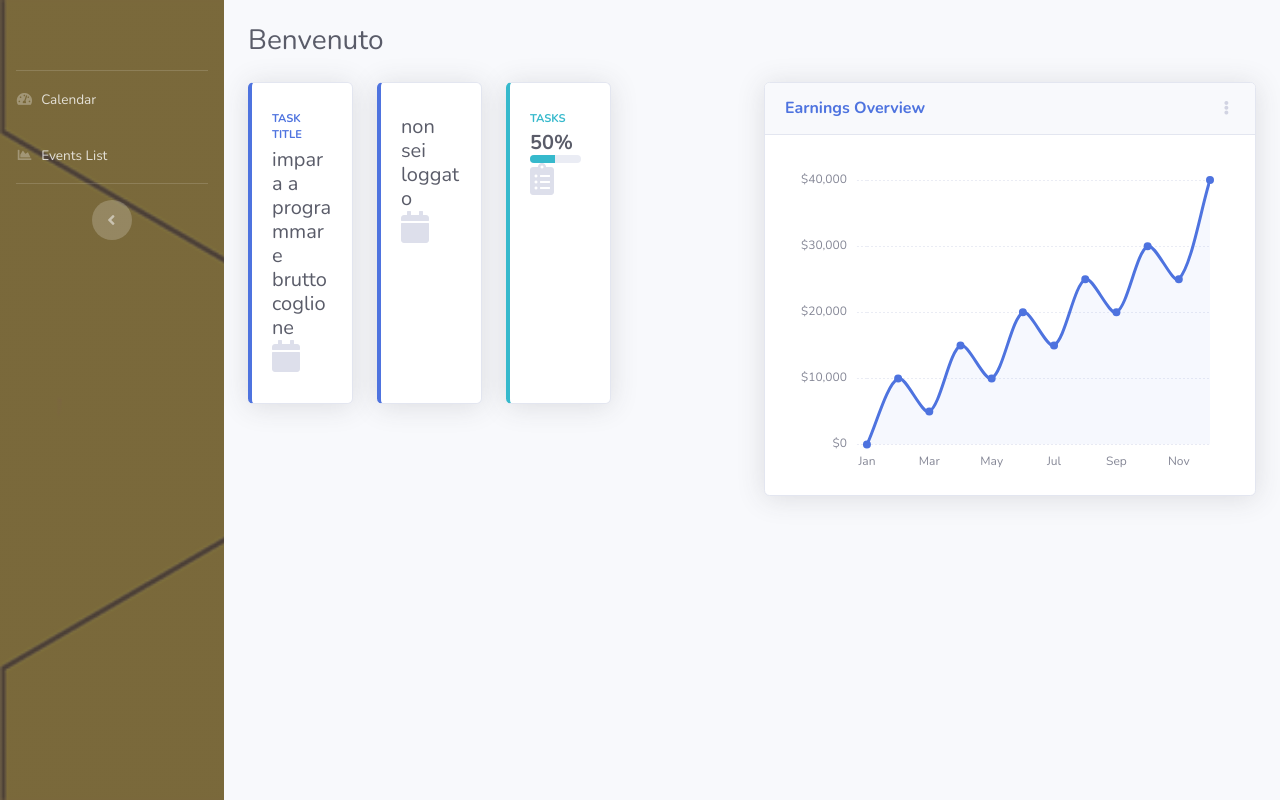
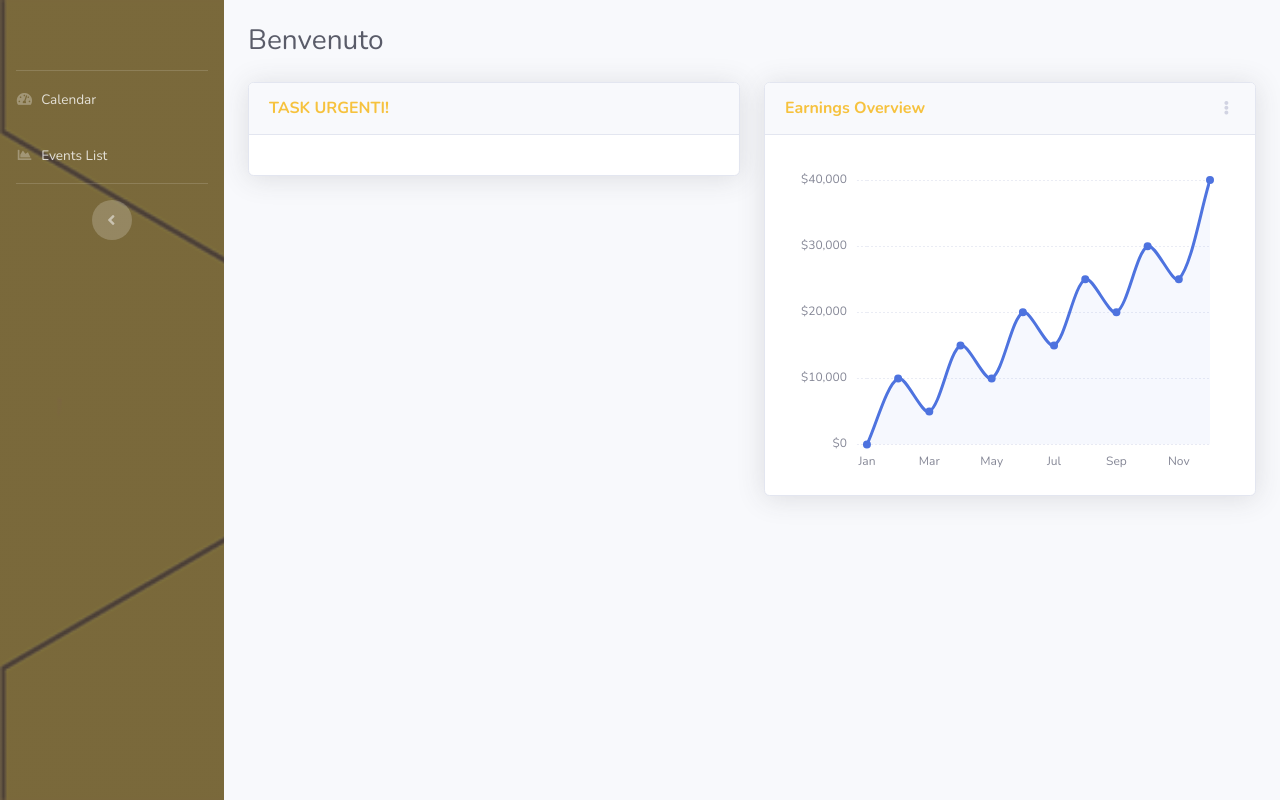
Before and after one commit to KoolKevin/BeeProductive, a Symfony app: template templates/index.html.twig in a window 1280 px wide. Run offline with Twig, Linux system fonts and the light colour scheme; the template is opened without the code that fills it, so the values that code supplies are empty; some libraries are stand-ins or nearby versions.

Commit message:
eventi urgenti vengono esposti dinamicamente

```diff
--- a/composer.json
+++ b/composer.json
@@ -6,6 +6,7 @@
         "ext-ctype": "*",
         "ext-iconv": "*",
         "sensio/framework-extra-bundle": "^5.5",
+        "swiftmailer/swiftmailer": "^6.0",
         "symfony/apache-pack": "^1.0",
         "symfony/asset": "4.4.*",
         "symfony/console": "4.4.*",
@@ -22,6 +23,7 @@
         "symfony/process": "4.4.*",
         "symfony/security-bundle": "4.4.*",
         "symfony/serializer-pack": "*",
+        "symfony/swiftmailer-bundle": "^3.4",
         "symfony/translation": "4.4.*",
         "symfony/twig-pack": "^1.0",
         "symfony/validator": "4.4.*",
--- a/config/bundles.php
+++ b/config/bundles.php
@@ -12,4 +12,5 @@ return [
     Symfony\Bundle\MonologBundle\MonologBundle::class => ['all' => true],
     Symfony\Bundle\DebugBundle\DebugBundle::class => ['dev' => true, 'test' => true],
     Symfony\Bundle\MakerBundle\MakerBundle::class => ['dev' => true],
+    Symfony\Bundle\SwiftmailerBundle\SwiftmailerBundle::class => ['all' => true],
 ];
--- a/src/Controller/userController.php
+++ b/src/Controller/userController.php
@@ -29,10 +29,10 @@ use Doctrine\ORM\EntityManagerInterface;
           if($this->checkLogin()){
 
             //prendo il colore
-            //$userColorHex = $this->checkUserColor($this->session->get("login"));
+            //$userColorHex = $this->checkUserColor($this->session->get('login'));
 
             //pagine con user loggato
-          return $this->render('index.html.twig', array('login' => $this->session->get("login"), "sidebar" => array("calendar" => false, "eventList" => false)/*,'color' => $userColorHex*/));
+            return $this->redirectToRoute("home", array('username' =>  $this->session->get('login') ));
           }
           else {
             //render not logged template
--- a/templates/index.html.twig
+++ b/templates/index.html.twig
@@ -14,77 +14,27 @@
                     </div>
 
                     <div class="row">
+                        <!-- eventi con scadenza immininente -->
                         <div class="col-xl-6">
-                            <div class="row">
-                                <!-- task 1 -->
-                                <div class="col-xl-3 col-md-6 mb-4">
-                                    <div class="card border-left-primary shadow h-100 py-2">
-                                        <div class="card-body">
-                                            <div class="row no-gutters align-items-center">
-                                                <div class="col mr-2">
-                                                    <div class="text-xs font-weight-bold text-primary text-uppercase mb-1">Task title</div>
-                                                    <div class="h5 mb-0 text-gray-800">impara a programmare brutto coglione</div>
-                                                </div>
 
-                                                <div class="col-auto">
-                                                    <i class="fas fa-calendar fa-2x text-gray-300"></i>
-                                                </div>
-                                            </div>
-                                        </div>
-                                    </div>
+                            <div class="card shadow mb-4">
+                                <div class="card-header py-3">
+                                    <h6 class="m-0 font-weight-bold text-warning"> TASK URGENTI! </h6>
                                 </div>
 
-                                <div class="col-xl-3 col-md-6 mb-4">
-                                    <div class="card border-left-primary shadow h-100 py-2">
-                                        <div class="card-body">
-                                            <div class="row no-gutters align-items-center">
-                                                <div class="col mr-2">
-                                                    <div class="text-xs font-weight-bold text-primary text-uppercase mb-1"></div>
+                                <div class="card-body">
 
-                                                    <div class="h5 mb-0 text-gray-800">
-                                                        {% if login is defined %}
-                                                        {{ login }}
-                                                        {% else %}
-                                                            non sei loggato
-                                                        {% endif %}
-                                                    </div>
-                                                </div>
+                                    <!--questo va generato dinamicamente-->
+                                    <div class="row">
+                                        <!-- task 1 -->
+                                        {{ eventiUrgenti | raw }}
 
-                                                <div class="col-auto">
-                                                    <i class="fas fa-calendar fa-2x text-gray-300"></i>
-                                                </div>
-                                            </div>
-                                        </div>
                                     </div>
-                                </div>
 
-                                <div class="col-xl-3 col-md-6 mb-4">
-                                    <div class="card border-left-info shadow h-100 py-2">
-                                        <div class="card-body">
-                                            <div class="row no-gutters align-items-center">
-                                                <div class="col mr-2">
-                                                    <div class="text-xs font-weight-bold text-info text-uppercase mb-1">Tasks</div>
-                                                    <div class="row no-gutters align-items-center">
-                                                        <div class="col-auto">
-                                                            <div class="h5 mb-0 mr-3 font-weight-bold text-gray-800">50%</div>
-                                                        </div>
-
-                                                    <div class="col">
-                                                        <div class="progress progress-sm mr-2">
-                                                            <div class="progress-bar bg-info" role="progressbar" style="width: 50%" aria-valuenow="50" aria-valuemin="0" aria-valuemax="100"></div>
-                                                        </div>
-                                                    </div>
-                                                    </div>
-                                                </div>
-
-                                                <div class="col-auto">
-                                                    <i class="fas fa-clipboard-list fa-2x text-gray-300"></i>
-                                                </div>
-                                            </div>
-                                        </div>
-                                    </div>
                                 </div>
                             </div>
+
+
                         </div>
 
                         <!-- grafico statistiche -->
@@ -92,7 +42,7 @@
                             <div class="card shadow mb-4">
                                 <!-- Card Header - Dropdown -->
                                 <div class="card-header py-3 d-flex flex-row align-items-center justify-content-between">
-                                    <h6 class="m-0 font-weight-bold text-primary">Earnings Overview</h6>
+                                    <h6 class="m-0 font-weight-bold text-warning">Earnings Overview</h6>
                                     <div class="dropdown no-arrow">
                                         <a class="dropdown-toggle" href="#" role="button" id="dropdownMenuLink" data-toggle="dropdown" aria-haspopup="true" aria-expanded="false">
                                             <i class="fas fa-ellipsis-v fa-sm fa-fw text-gray-400"></i>
```
Also changed, not shown: src/Controller/mainController.php (+139 -0 lines), config/routes.yaml (line endings or trailing spaces), 6 other files.
